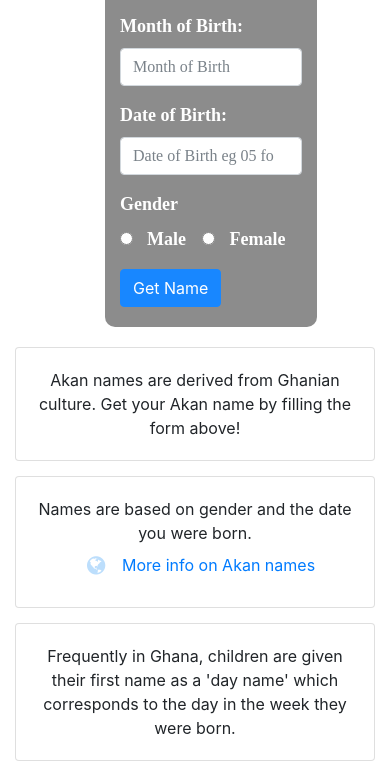
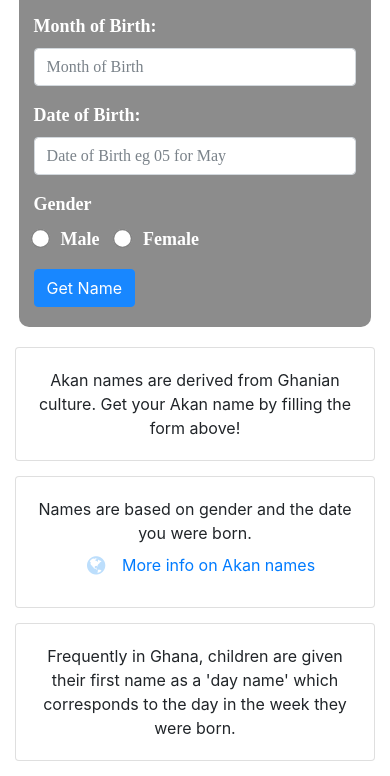
Before and after one commit to Letiwa-Saruni-jnr/akan-names, a plain HTML site: page index.html in a window 390 px wide. Shown: the part 399-1175 px from the top of the page. Drawn offline with Linux system fonts and the light colour scheme; a web font is replaced by a local one.

Commit message:
added styling to my css

```diff
--- a/css/styles.css
+++ b/css/styles.css
@@ -69,3 +69,21 @@ h2{
   font-size: 18px;
   font-family: 'Quattrocento', serif;
 }
+.form-check-label{
+  color: rgb(255, 255, 255);
+}
+input[type="radio"] {
+  -webkit-transform: scale(1.5);
+  transform: scale(1.5);
+}
+@media only screen and (max-width: 600px){
+  .overlay{
+    margin-left: 1%;
+    margin-right: 2%;
+  }
+}
+@media only screen and (max-width: 800px){
+  .overlay{
+    margin-left: 1%;
+    margin-right: 1%;
+  }
```
